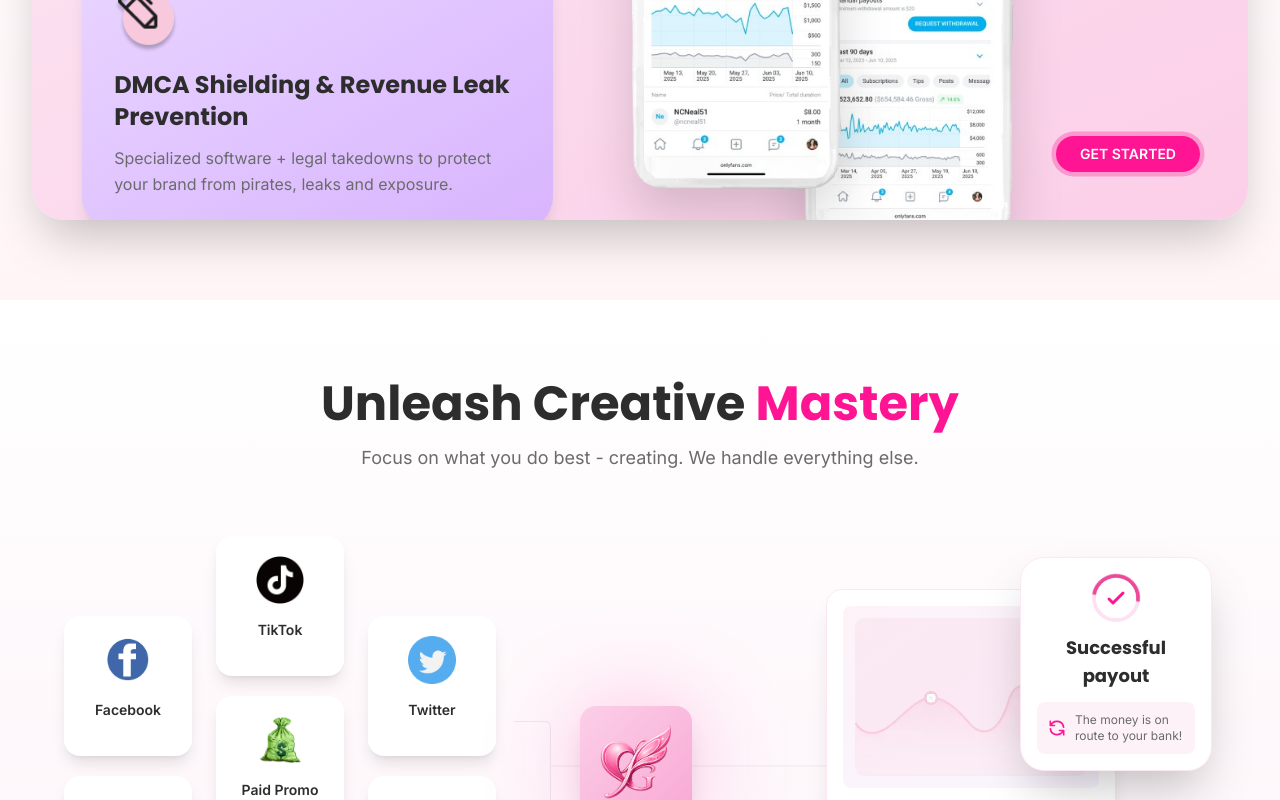
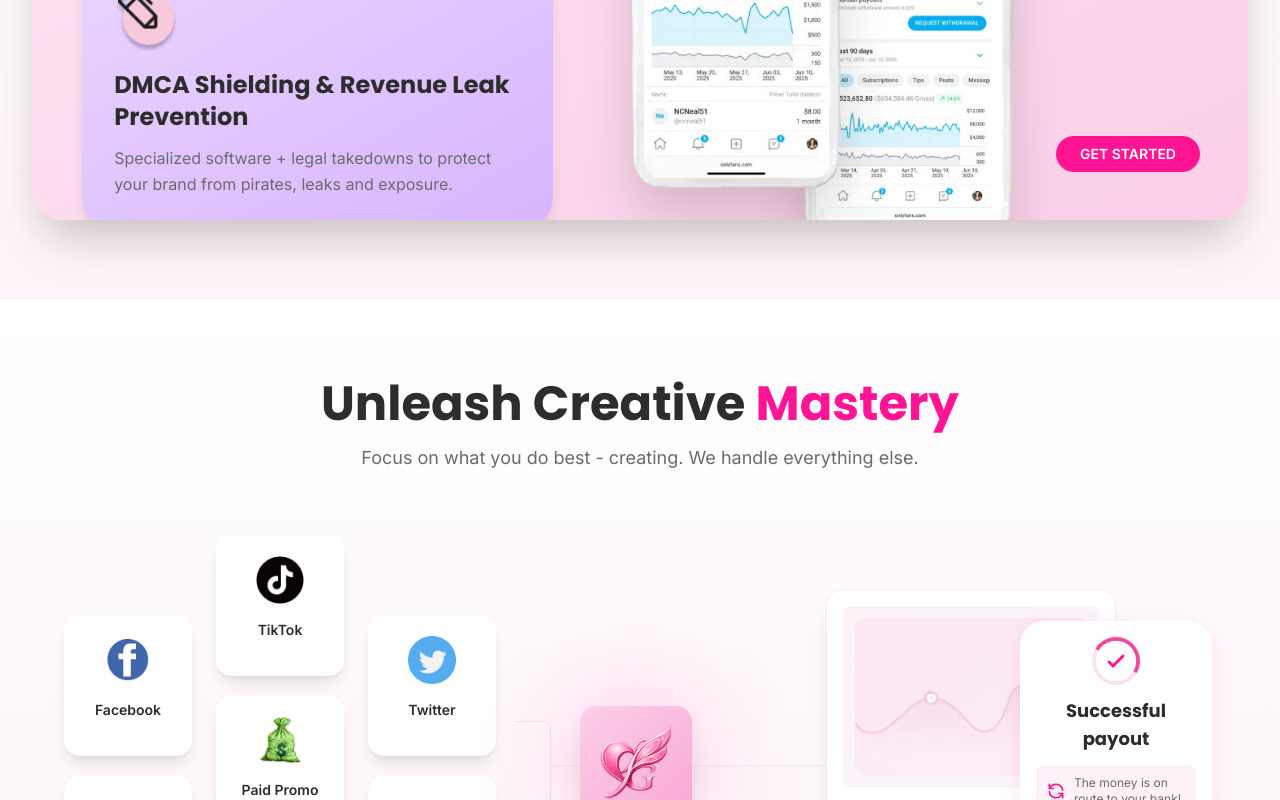
Before and after one commit to justgirlsdev/JustGirls, a React (Vite) app: page / in a window 1280 px wide. Shown: the part 1280-2080 px from the top of the page. Built offline with nearby package versions, Linux system fonts and the light colour scheme; grey boxes are pictures that could not be loaded.

Commit message:
UI Updates fix

```diff
--- a/src/components/sections/FinalCTA.tsx
+++ b/src/components/sections/FinalCTA.tsx
@@ -24,8 +24,8 @@ const FinalCTA: React.FC = () => {
   }, []);
 
   return (
-    <section id="cta-section" className="section-container bg-background-light relative overflow-hidden">
-      <div className="relative z-10 max-w-4xl mx-auto">
+    <section id="cta-section" className="section-container bg-background-light relative overflow-hidden flex items-center justify-center min-h-screen">
+      <div className="relative z-10 max-w-4xl mx-auto w-full">
         <motion.div
           className="bg-text rounded-[3rem] p-12 md:p-16 text-center shadow-soft-lg relative overflow-hidden"
           initial={{ opacity: 0, y: 30 }}
@@ -105,23 +105,10 @@ const FinalCTA: React.FC = () => {
           >
             <Link to="/apply">
               <motion.button
-                className="bg-primary text-white border-2 border-white hover:bg-primary/90 font-bold text-lg px-12 py-4 rounded-full transition-all duration-300 shadow-soft hover:shadow-glow relative"
+                className="btn-primary text-lg px-12 py-4 border-2 border-white font-bold rounded-full shadow-soft hover:shadow-glow relative"
                 whileTap={{ scale: 0.98 }}
               >
-                <motion.span
-                  className="absolute inset-0 rounded-full border-2 border-white"
-                  initial={{ opacity: 0, scale: 1 }}
-                  whileHover={{
-                    opacity: [0.5, 0],
-                    scale: [1, 1.1],
-                  }}
-                  transition={{
-                    duration: 1.5,
-                    repeat: Infinity,
-                    repeatType: "loop",
-                    ease: "easeOut"
-                  }}
-                />
+                <span className="absolute inset-0 rounded-full border-2 border-white pointer-events-none" />
                 GET STARTED
               </motion.button>
             </Link>
--- a/src/components/sections/Mastery.tsx
+++ b/src/components/sections/Mastery.tsx
@@ -49,7 +49,7 @@ const Mastery: React.FC = () => {
           <motion.img
             src={pathSvg}
             alt=""
-            className="absolute pointer-events-none hidden lg:block"
+            className="absolute pointer-events-none hidden xl:block"
             style={{
               zIndex: 0,
               width: '28%',
@@ -69,7 +69,7 @@ const Mastery: React.FC = () => {
           <motion.img
             src={pathVerticalSvg}
             alt=""
-            className="absolute pointer-events-none lg:hidden"
+            className="absolute pointer-events-none xl:hidden"
             style={{
               zIndex: 0,
               width: 'auto',
@@ -85,24 +85,24 @@ const Mastery: React.FC = () => {
             transition={{ duration: 1 }}
           />
 
-          <div className="flex flex-col lg:flex-row items-center justify-between gap-6 md:gap-8 lg:gap-12 relative" style={{ zIndex: 1 }}>
+          <div className="flex flex-col xl:flex-row items-center justify-between gap-6 md:gap-8 xl:gap-12 relative" style={{ zIndex: 1 }}>
             {/* Top Side - Platform Cards (vertical on mobile, horizontal on desktop) */}
-            <div className="flex flex-col lg:flex-row gap-3 lg:gap-6 flex-wrap justify-center lg:justify-start items-center">
+            <div className="flex flex-col xl:flex-row gap-3 xl:gap-6 flex-wrap justify-center xl:justify-start items-center">
               {/* Column 1 - Facebook & YouTube */}
-              <div className="flex lg:flex-col gap-3 lg:gap-5 justify-center">
+              <div className="flex xl:flex-col gap-3 xl:gap-5 justify-center">
                 <PlatformCard name="Facebook" icon={facebookIcon} delay={0.3} direction="left" />
                 <PlatformCard name="YouTube" icon={youtubeIcon} delay={0.4} direction="right" />
               </div>
 
               {/* Column 2 - TikTok, Paid Promo, Reddit */}
-              <div className="flex lg:flex-col gap-3 lg:gap-5">
+              <div className="flex xl:flex-col gap-3 xl:gap-5">
                 <PlatformCard name="TikTok" icon={tiktokIcon} delay={0.5} direction="left" />
                 <PlatformCard name="Paid Promo" icon={paidPromoIcon} delay={0.6} direction="up" />
                 <PlatformCard name="Reddit" icon={redditIcon} delay={0.7} direction="right" />
               </div>
 
               {/* Column 3 - Twitter & Instagram */}
-              <div className="flex lg:flex-col gap-3 lg:gap-5 justify-center">
+              <div className="flex xl:flex-col gap-3 xl:gap-5 justify-center">
                 <PlatformCard name="Twitter" icon={twitterIcon} delay={0.8} direction="left" />
                 <PlatformCard name="Instagram" icon={instagramIcon} delay={0.9} direction="right" />
               </div>
@@ -110,7 +110,7 @@ const Mastery: React.FC = () => {
 
             {/* Center Icon - Static on mobile, absolute on desktop */}
             <motion.div
-              className="flex justify-center lg:absolute z-20 my-4 lg:my-0"
+              className="flex justify-center xl:absolute z-20 my-4 xl:my-0"
               style={{ left: 'calc(50% - 60px)', top: 'calc(50% - 60px)' }}
               initial={{ opacity: 0, scale: 0.5, rotate: -180 }}
               whileInView={{ opacity: 1, scale: 1, rotate: 0 }}
@@ -130,8 +130,8 @@ const Mastery: React.FC = () => {
             </motion.div>
 
             {/* Bottom/Right Side - Payout Cards */}
-            <div className="flex justify-start md:justify-center lg:justify-end items-center relative mt-6 lg:mt-0 w-full lg:w-auto">
-              <div className="relative lg:mr-[100px] ml-4 md:ml-0 lg:ml-0">
+            <div className="flex justify-center xl:justify-end items-center relative mt-6 xl:mt-0 w-full xl:w-auto">
+              <div className="relative xl:mr-[100px]">
                 {/* Main payment graph card */}
                 <motion.div
                   className="relative"
@@ -145,7 +145,7 @@ const Mastery: React.FC = () => {
 
                 {/* Successful payout card - smaller, layered on top right */}
                 <motion.div
-                  className="absolute -top-6 md:-top-8 -right-20 md:-right-24 z-10"
+                  className="absolute top-6 md:top-8 -right-20 md:-right-24 z-10"
                   initial={{ opacity: 0, scale: 0.8, y: -10 }}
                   whileInView={{ opacity: 1, scale: 1, y: 0 }}
                   viewport={{ once: true, amount: 0.3 }}
@@ -233,7 +233,22 @@ const PaymentRow: React.FC<{ label: string; amount: string }> = ({ label, amount
 // Success Payout Card - Smaller overlay card
 const SuccessPayoutCard: React.FC<{ isLoading: boolean }> = ({ isLoading }) => {
   return (
-    <div className="bg-white rounded-2xl p-3 md:p-4 shadow-2xl border border-pink-100 w-36 md:w-48">
+    <motion.div
+      className="bg-white rounded-2xl p-3 md:p-4 shadow-soft hover:shadow-glow transition-all duration-300 transform hover:-translate-y-1 hover:z-30 cursor-pointer w-36 md:w-48 relative"
+      animate={{
+        boxShadow: [
+          '0 4px 20px rgba(255, 20, 147, 0.1)',
+          '0 0 30px rgba(255, 20, 147, 0.3)',
+          '0 4px 20px rgba(255, 20, 147, 0.1)',
+        ]
+      }}
+      transition={{
+        duration: 2,
+        repeat: Infinity,
+        repeatType: "loop",
+        ease: "easeInOut"
+      }}
+    >
       {/* Success Icon */}
       <div className="flex justify-center mb-2 md:mb-3">
         <motion.div
@@ -321,7 +336,7 @@ const SuccessPayoutCard: React.FC<{ isLoading: boolean }> = ({ isLoading }) => {
           The money is on route to your bank!
         </p>
       </div>
-    </div>
+    </motion.div>
   );
 };
 
--- a/src/index.css
+++ b/src/index.css
@@ -19,20 +19,26 @@
 @layer components {
   .btn-primary {
     @apply bg-primary hover:bg-primary-dark text-white font-semibold px-8 py-3 rounded-full transition-all duration-300 transform hover:scale-105;
+  }
+
+  .btn-primary:hover {
     animation: pulse-shadow-explode 2s ease-out infinite;
   }
 
   .btn-secondary {
     @apply bg-transparent border-2 border-primary text-primary hover:bg-primary hover:text-white font-semibold px-8 py-3 rounded-full transition-all duration-300;
+  }
+
+  .btn-secondary:hover {
     animation: pulse-shadow-explode 2s ease-out infinite;
   }
 
   @keyframes pulse-shadow-explode {
     0% {
-      box-shadow: 0 0 0 0 rgba(255, 20, 147, 0.7);
+      box-shadow: 0 0 0 0 rgba(255, 20, 147, 0.85);
     }
     100% {
-      box-shadow: 0 0 0 8px rgba(255, 20, 147, 0);
+      box-shadow: 0 0 0 14px rgba(255, 20, 147, 0);
     }
   }
 
```
